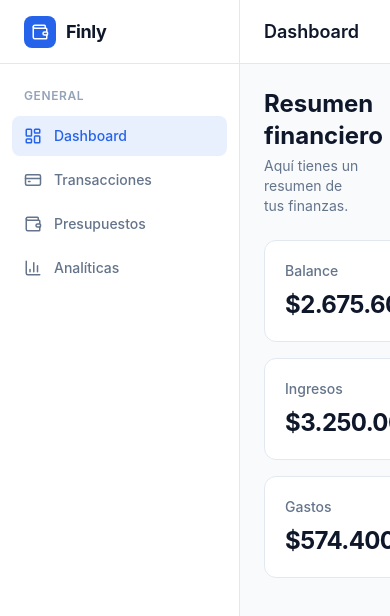
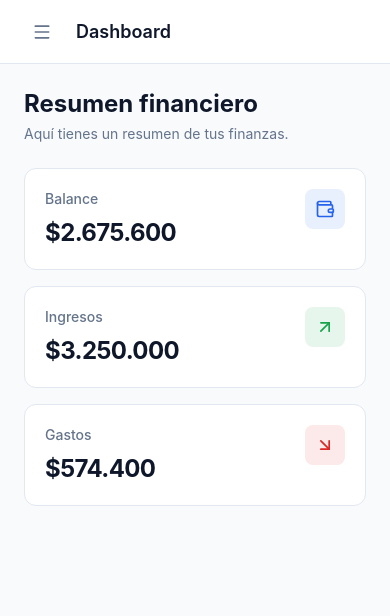
Before and after one commit to juanfeoru/finly, a React (Vite) app: page / in a window 390 px wide. Shown: the top 616 px of the page. Built offline with nearby package versions, Linux system fonts and the light colour scheme.

Commit message:
fix: improve responsive dashboard layout

```diff
--- a/src/components/layout/Header.tsx
+++ b/src/components/layout/Header.tsx
@@ -1,3 +1,4 @@
+import { Menu } from "lucide-react";
 import { useLocation } from "react-router";
 
 const PAGE_TITLES: Record<string, string> = {
@@ -7,16 +8,27 @@ const PAGE_TITLES: Record<string, string> = {
   "/analytics": "Analíticas",
 };
 
-export default function Header() {
+interface HeaderProps {
+  onMenuClick: () => void;
+}
+
+export default function Header({ onMenuClick }: HeaderProps) {
   const { pathname } = useLocation();
 
   const pageTitle = PAGE_TITLES[pathname] ?? "Finly";
 
   return (
-    <header className="flex h-16 items-center justify-between border-b border-border bg-surface px-6">
-      <div>
-        <h1 className="text-lg font-semibold text-primary-text">{pageTitle}</h1>
-      </div>
+    <header className="flex h-16 items-center border-b border-border bg-surface px-6">
+      <button
+        type="button"
+        onClick={onMenuClick}
+        className="mr-4 rounded-lg p-2 text-secondary hover:bg-surface-hover hover:text-primary-text md:hidden cursor-pointer"
+        aria-label="Abrir menú"
+      >
+        <Menu size={20} />
+      </button>
+
+      <h1 className="text-lg font-semibold text-primary-text">{pageTitle}</h1>
     </header>
   );
 }
--- a/src/components/layout/Sidebar.tsx
+++ b/src/components/layout/Sidebar.tsx
@@ -1,10 +1,33 @@
-import { BarChart3, CreditCard, LayoutDashboard, Wallet } from "lucide-react";
+import {
+  BarChart3,
+  CreditCard,
+  LayoutDashboard,
+  Wallet,
+  X,
+} from "lucide-react";
 import { NavLink } from "react-router";
 
-export default function Sidebar() {
+interface SidebarProps {
+  isOpen: boolean;
+  onClose: () => void;
+}
+
+export default function Sidebar({ isOpen, onClose }: SidebarProps) {
   return (
-    <aside className="flex h-screen w-60 shrink-0 flex-col border-r border-border bg-surface">
-      <div className="flex h-16 items-center border-b border-border px-6">
+    <>
+      {isOpen && (
+        <div
+          className="fixed inset-0 z-40 bg-black/40 md:hidden"
+          onClick={onClose}
+        />
+      )}
+
+      <aside
+        className={`fixed inset-y-0 left-0 z-50 flex w-60 flex-col border-r border-border bg-surface transition-transform duration-200 md:static md:z-auto md:translate-x-0 ${
+          isOpen ? "translate-x-0" : "-translate-x-full"
+        }`}
+      >
+        <div className="flex h-16 items-center justify-between border-b border-border px-6">
           <div className="flex items-center gap-2.5">
             <div className="flex size-8 items-center justify-center rounded-lg bg-primary text-white">
               <Wallet size={18} />
@@ -14,6 +37,15 @@ export default function Sidebar() {
               Finly
             </span>
           </div>
+
+          <button
+            type="button"
+            onClick={onClose}
+            className="rounded-lg p-2 text-secondary hover:bg-surface-hover hover:text-primary-text md:hidden"
+            aria-label="Cerrar menú"
+          >
+            <X size={20} />
+          </button>
         </div>
 
         <nav className="flex-1 px-3 py-6">
@@ -24,6 +56,7 @@ export default function Sidebar() {
           <div className="space-y-1">
             <NavLink
               to="/"
+              onClick={onClose}
               className={({ isActive }) =>
                 `flex w-full items-center gap-3 rounded-lg px-3 py-2.5 text-sm font-medium transition-colors ${
                   isActive
@@ -38,6 +71,7 @@ export default function Sidebar() {
 
             <NavLink
               to="/transactions"
+              onClick={onClose}
               className={({ isActive }) =>
                 `flex w-full items-center gap-3 rounded-lg px-3 py-2.5 text-sm font-medium transition-colors ${
                   isActive
@@ -52,6 +86,7 @@ export default function Sidebar() {
 
             <NavLink
               to="/budgets"
+              onClick={onClose}
               className={({ isActive }) =>
                 `flex w-full items-center gap-3 rounded-lg px-3 py-2.5 text-sm font-medium transition-colors ${
                   isActive
@@ -66,6 +101,7 @@ export default function Sidebar() {
 
             <NavLink
               to="/analytics"
+              onClick={onClose}
               className={({ isActive }) =>
                 `flex w-full items-center gap-3 rounded-lg px-3 py-2.5 text-sm font-medium transition-colors ${
                   isActive
@@ -80,5 +116,6 @@ export default function Sidebar() {
           </div>
         </nav>
       </aside>
+    </>
   );
 }
--- a/src/layouts/AppLayout.tsx
+++ b/src/layouts/AppLayout.tsx
@@ -1,3 +1,4 @@
+import { useState } from "react";
 import { Outlet } from "react-router";
 import Header from "../components/layout/Header";
 import Sidebar from "../components/layout/Sidebar";
@@ -8,12 +9,14 @@ interface AppLayoutProps {
 }
 
 export default function AppLayout({ transactions }: AppLayoutProps) {
+  const [isSidebarOpen, setIsSidebarOpen] = useState(false);
+
   return (
     <div className="flex min-h-screen bg-background">
-      <Sidebar />
+      <Sidebar isOpen={isSidebarOpen} onClose={() => setIsSidebarOpen(false)} />
 
       <div className="flex min-w-0 flex-1 flex-col">
-        <Header />
+        <Header onMenuClick={() => setIsSidebarOpen(true)} />
 
         <main className="flex-1 overflow-y-auto p-6">
           <Outlet context={{ transactions }} />
--- a/src/pages/Dashboard.tsx
+++ b/src/pages/Dashboard.tsx
@@ -25,7 +25,7 @@ export default function Dashboard() {
         </p>
       </div>
 
-      <div className="grid gap-4 md:grid-cols-3">
+      <div className="grid gap-4 sm:grid-cols-2 lg:grid-cols-3">
         <SummaryCard title="Balance" value={balance} type="balance" />
 
         <SummaryCard title="Ingresos" value={totalIncome} type="income" />
```
Lines whose indentation alone changed are shown as unchanged.
